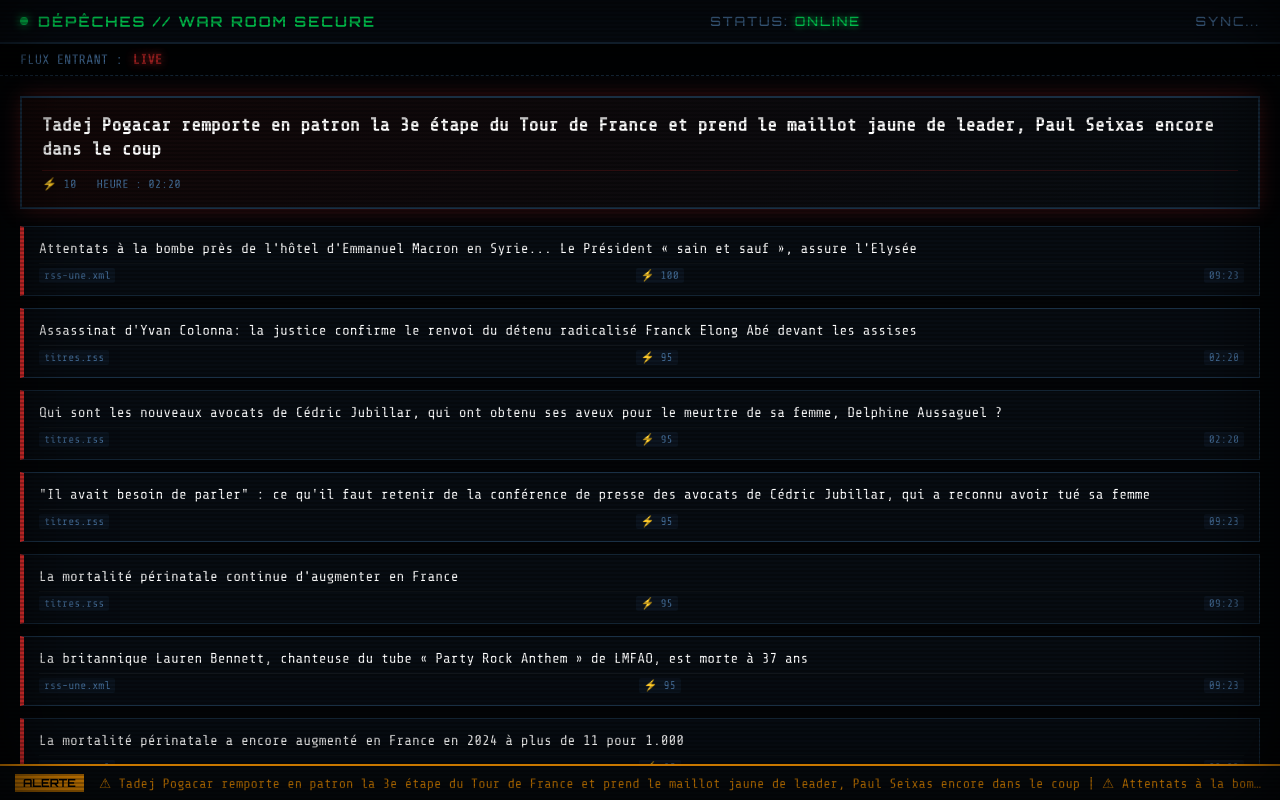
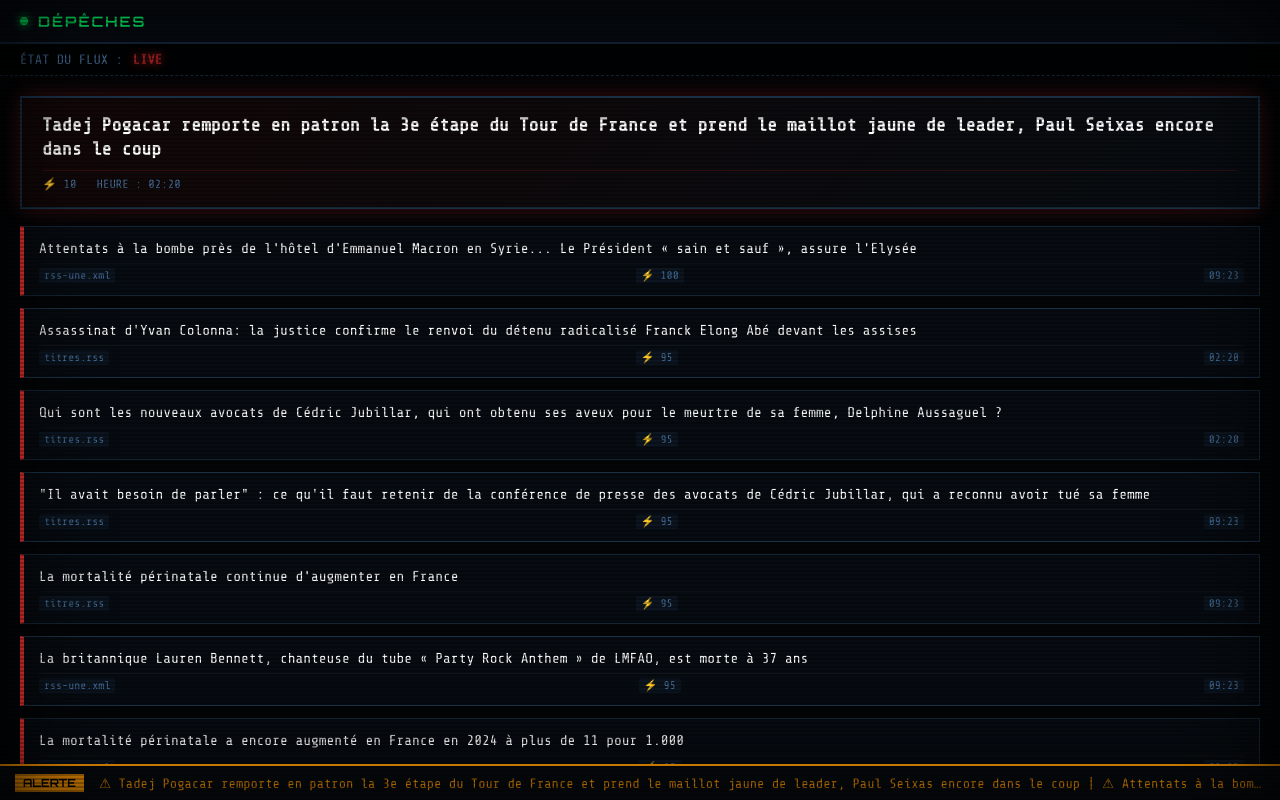
Before and after one commit to MaxMcNeil/FranceLiveNews, a website: page index.html in a window 1280 px wide. Drawn offline with nearby package versions, Linux system fonts and the light colour scheme.

Commit message:
Update index.html

```diff
--- a/index.html
+++ b/index.html
@@ -15,19 +15,13 @@
 
   <div id="topbar">
     <div id="title">
-      <span class="blink-dot"></span> DÉPÊCHES // WAR ROOM SECURE
-    </div>
-    <div id="systemStatus">
-      STATUS: <span class="status-active">ONLINE</span>
-    </div>
-    <div id="lastupdate">
-      SYNC...
+      <span class="blink-dot"></span> DÉPÊCHES
     </div>
   </div>
 
   <div id="counter-wrapper">
-    <span class="label">FLUX ENTRANT :</span>
-    <div id="counter">0 Dépêches</div>
+    <span class="label">ÉTAT DU FLUX :</span>
+    <div id="counter"></div>
   </div>
 
   <div id="newsContainer"></div>
@@ -40,4 +34,4 @@
   <script type="module" src="js/app.js"></script>
 </body>
 
-    </html>
+</html>
```
